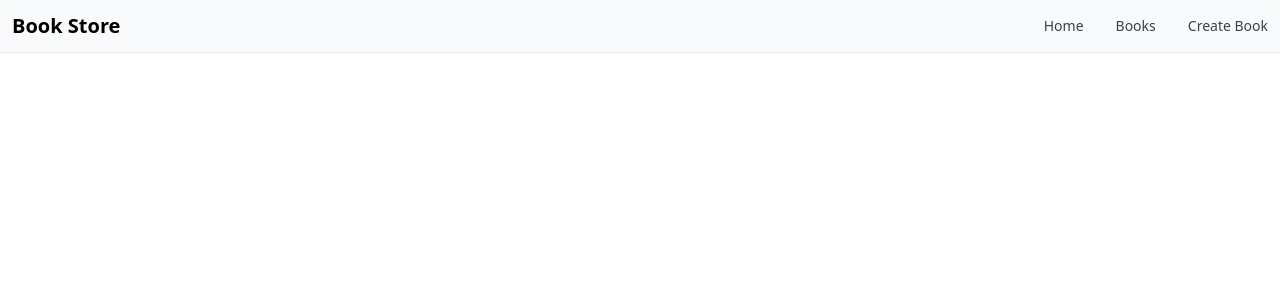
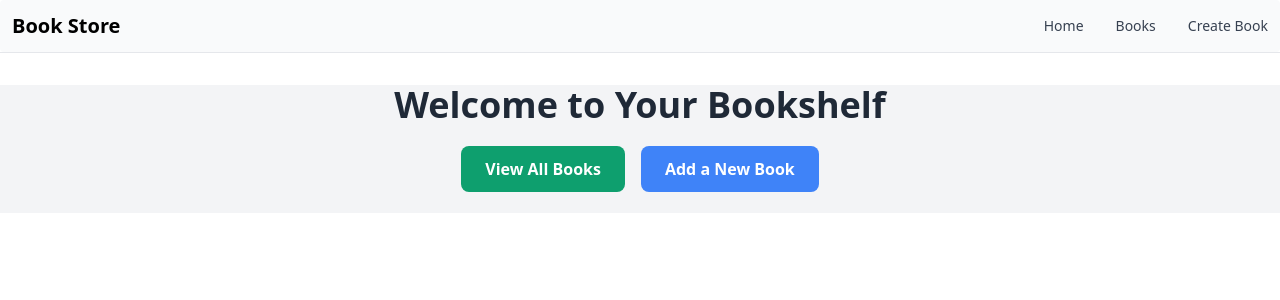
Before and after one commit to marouaneunix/bookstore, a React (Vite) app in the folder ui/: page / in a window 1280 px wide. Shown: the top 300 px of the page. Built offline with nearby package versions, Linux system fonts and the light colour scheme; the HTML template or start-up script is replaced by a standard one.

Commit message:
[Feat] Added home page

```diff
--- a/ui/src/constants/Routes.ts
+++ b/ui/src/constants/Routes.ts
@@ -1,9 +1,14 @@
 import {BooksPage} from "../pages/BooksPage.js";
 import CreateBookPage from "../pages/CreateBookPage.js";
+import Home from "../pages/Home.js";
 import ShowBook from "../pages/ShowBook.js";
 
 
 export const APP_ROUTES = [
+    {
+        path: '/',
+        element: Home
+    },
     {
         path: '/books',
         element: BooksPage
--- /dev/null
+++ b/ui/src/pages/Home.tsx
@@ -0,0 +1,31 @@
+import React from 'react';
+import { Link } from 'react-router-dom';
+
+const Home = () => {
+  return (
+    <div className="bg-gray-100 my-8 h-full">
+      <div className="flex flex-col justify-center items-center h-full">
+        <h1 className="text-4xl font-extrabold text-gray-800 mb-8">
+          Welcome to Your Bookshelf
+        </h1>
+        <div className="pb-8" >
+          <Link
+            to="/books"
+            className="bg-green-500 hover:bg-green-600 text-white font-bold py-3 px-6 rounded-lg mr-4"
+          >
+            View All Books
+          </Link>
+
+          <Link
+            to="/create"
+            className="bg-blue-500 hover:bg-blue-600 text-white font-bold py-3 px-6 rounded-lg"
+          >
+            Add a New Book
+          </Link>
+        </div>
+      </div>
+    </div>
+  );
+};
+
+export default Home;
```
